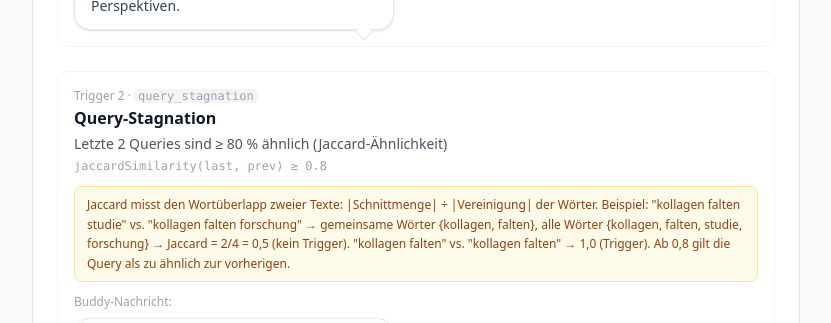
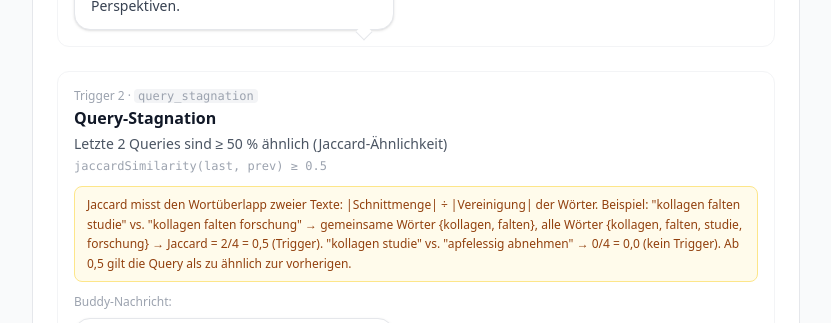
Before and after one commit to jkobks/IVVBuddy, a Next.js app: page /overview in a window 1280 px wide. Shown: the part 2440-2763 px from the top of the page, without its empty margins (224-1055 px from the left). Built offline with nearby package versions, Linux system fonts and the light colour scheme.

Commit message:
Lower Jaccard stagnation threshold from 0.8 to 0.5

```diff
--- a/src/app/overview/page.tsx
+++ b/src/app/overview/page.tsx
@@ -18,9 +18,9 @@ const TRIGGERS: {
   {
     type: 'query_stagnation',
     title: 'Query-Stagnation',
-    condition: 'Letzte 2 Queries sind ≥ 80 % ähnlich (Jaccard-Ähnlichkeit)',
-    detail: 'jaccardSimilarity(last, prev) ≥ 0.8',
-    note: 'Jaccard misst den Wortüberlapp zweier Texte: |Schnittmenge| ÷ |Vereinigung| der Wörter. Beispiel: "kollagen falten studie" vs. "kollagen falten forschung" → gemeinsame Wörter {kollagen, falten}, alle Wörter {kollagen, falten, studie, forschung} → Jaccard = 2/4 = 0,5 (kein Trigger). "kollagen falten" vs. "kollagen falten" → 1,0 (Trigger). Ab 0,8 gilt die Query als zu ähnlich zur vorherigen.',
+    condition: 'Letzte 2 Queries sind ≥ 50 % ähnlich (Jaccard-Ähnlichkeit)',
+    detail: 'jaccardSimilarity(last, prev) ≥ 0.5',
+    note: 'Jaccard misst den Wortüberlapp zweier Texte: |Schnittmenge| ÷ |Vereinigung| der Wörter. Beispiel: "kollagen falten studie" vs. "kollagen falten forschung" → gemeinsame Wörter {kollagen, falten}, alle Wörter {kollagen, falten, studie, forschung} → Jaccard = 2/4 = 0,5 (Trigger). "kollagen studie" vs. "apfelessig abnehmen" → 0/4 = 0,0 (kein Trigger). Ab 0,5 gilt die Query als zu ähnlich zur vorherigen.',
   },
   {
     type: 'single_domain',
--- a/src/lib/constants.ts
+++ b/src/lib/constants.ts
@@ -21,7 +21,7 @@ export const MAX_INTERVENTIONS = 3           // per task
 export const INTERVENTION_COOLDOWN_MS = 0
 export const BUBBLE_DISMISS_MS = 8_000
 export const QUICK_DECISION_THRESHOLD_MS = 45_000
-export const STAGNATION_THRESHOLD = 0.8
+export const STAGNATION_THRESHOLD = 0.5
 export const TOP1_CONSECUTIVE_THRESHOLD = 2
 export const SINGLE_DOMAIN_THRESHOLD = 3
 
```
